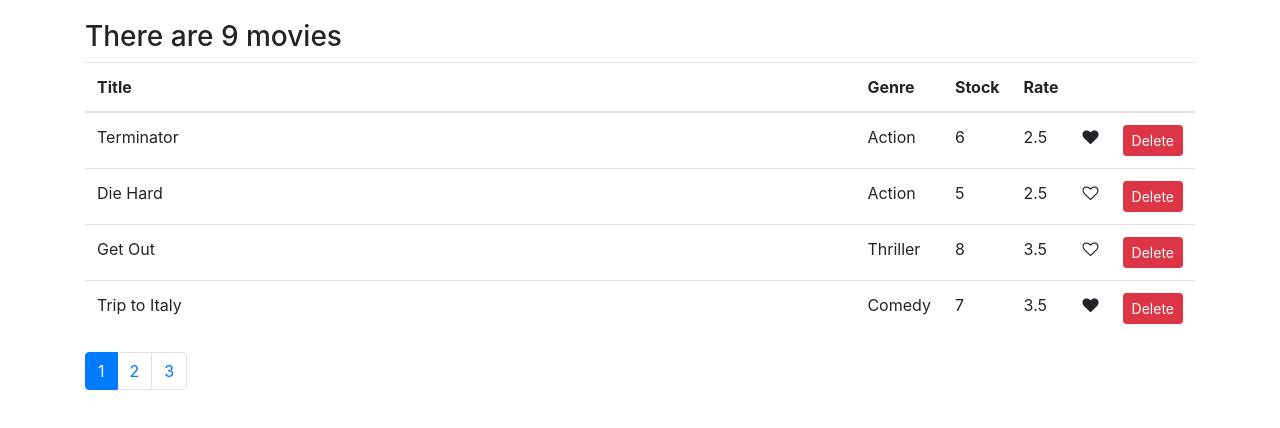
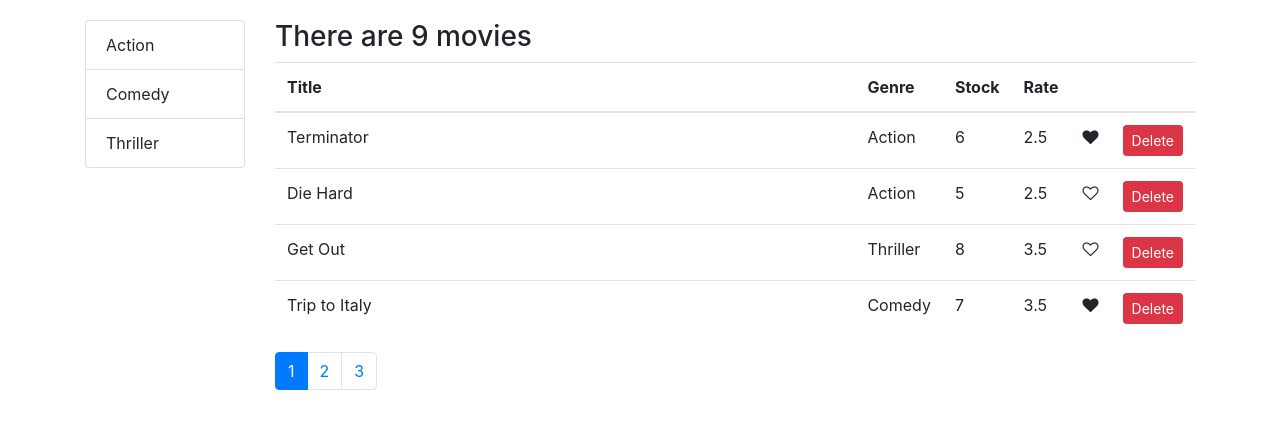
Before and after one commit to Langster2323/Vividly, a React (Create React App) app: page / in a window 1280 px wide. Shown: the top 428 px of the page. Built offline with nearby package versions, Linux system fonts and the light colour scheme.

Commit message:
Created new genre component. Passed down genre service

```diff
--- /dev/null
+++ b/src/components/common/listGroup.jsx
@@ -0,0 +1,16 @@
+import React from 'react'
+
+const ListGroup = ({ items, onItemSelect }) => {
+    return (
+        <ul className="list-group">
+            {items.map((genre) => {
+                return (
+                    <li className="list-group-item" onClick={() => onItemSelect(genre)} key={genre.id}>{genre.name}</li>
+                )
+
+            })}
+        </ul>
+     );
+}
+
+export default ListGroup;
--- a/src/components/movies.jsx
+++ b/src/components/movies.jsx
@@ -1,19 +1,24 @@
 import React, { Component } from 'react';
-import { getMovies } from '../services/fakeMovieService'
+import { getMovies } from '../services/fakeMovieService';
+import { getGenres } from '../services/fakeGenreService';
 import Like from './common/like';
 import Pagination from './common/pagination';
+import ListGroup from './common/listGroup';
+
 import { paginate } from '../utils/paginate';
 
 class Movies extends Component {
     state = {
         movies: [],
+        genres: [],
         pageSize: 4,
         currentPage: 1
      }
 
      componentDidMount() {
         this.setState({
-          movies: getMovies()
+          movies: getMovies(),
+          genres: getGenres()
         })
       }
 
@@ -43,6 +48,10 @@ class Movies extends Component {
         this.setState({
           currentPage: page
         })
+      }
+
+      handleGenreSelect = (genre) => {
+        console.log(genre);
 
       }
 
@@ -55,7 +64,11 @@ class Movies extends Component {
         const movies = paginate(allMovies, currentPage, pageSize)
         return (
           <main className="container">
-            <React.Fragment>
+            <div className="row">
+              <div className="col-2">
+                <ListGroup items={this.state.genres} onItemSelect={this.handleGenreSelect} />
+              </div>
+              <div className="col">
               <h3>There are {this.handleTotalMovie()} movies</h3>
               <table className="table">
                 <thead>
@@ -91,7 +104,8 @@ class Movies extends Component {
               currentPage={currentPage}
               onPageChange={this.handlePageChange}
                />
-            </React.Fragment>
+              </div>
+            </div>
 
           </main>
         );
```
